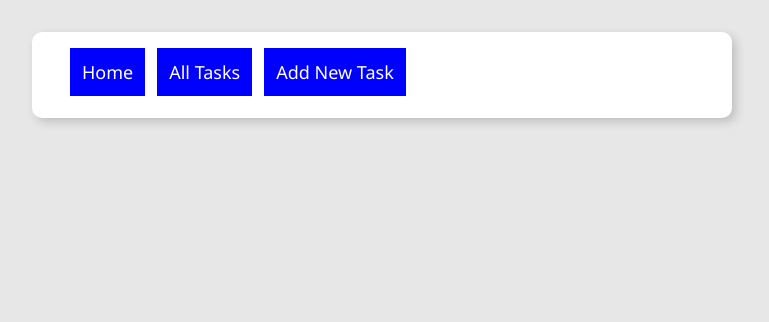
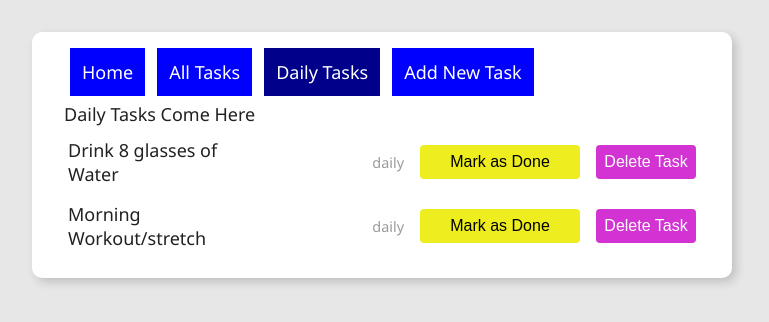
Before and after one commit to dennis-mburu/phase-2-project-categorized-to-do-list, a React (Create React App) app: page /daily in a window 1280 px wide. Shown: the top 322 px of the page, without its empty margins (258-1027 px from the left). Built offline with nearby package versions, Linux system fonts and the light colour scheme; data requests are answered from the project's data file.

Commit message:
Added Daily Tasks component

```diff
--- a/src/components/App.js
+++ b/src/components/App.js
@@ -5,6 +5,7 @@ import NavBar from "./NavBar";
 import "../App.css"
 import { Route, Switch } from "react-router-dom";
 import AddTaskForm from "./AddTaskForm";
+import Daily from "./Daily";
 
 
 function App (){
@@ -56,6 +57,12 @@ function App (){
         <Route exact path="/add-task">
           <AddTaskForm onAddTask={handleAddTask}/>
         </Route>
+        <Route>
+          <Daily exact path="/daily"
+          allTodos={todos}
+          onUpdateTask={handleUpdateTask}
+          onDeleteTask={handleDeletedTask} />
+        </Route>
       </Switch>
 
     </div>
--- /dev/null
+++ b/src/components/Daily.js
@@ -0,0 +1,21 @@
+import React from "react";
+import Tasks from "./Tasks";
+
+function Daily({allTodos, onUpdateTask, onDeleteTask}){
+    // console.log(todos)
+    const dailyTodos = allTodos.filter(item => item.category === "daily")
+    console.log(dailyTodos)
+
+    return (
+        <div className="ShoppingList">
+            <p>Daily Tasks Come Here</p>
+            <ul className="Items">{dailyTodos.map(item => <Tasks
+            key={item.id}
+            onUpdateTask={onUpdateTask}
+            onDeleteTask={onDeleteTask}
+            item={item}/>)}
+            </ul>
+        </div>
+    )
+}
+export default Daily
--- a/src/components/NavBar.js
+++ b/src/components/NavBar.js
@@ -33,6 +33,18 @@ function NavBar() {
       >
         All Tasks
       </NavLink>
+
+      <NavLink
+        to="/daily"
+        exact
+        style={linkStyles}
+        activeStyle={{
+          background: "darkblue",
+        }}
+      >
+        Daily Tasks
+      </NavLink>
+
       <NavLink
         to="/add-task"
         exact
```
